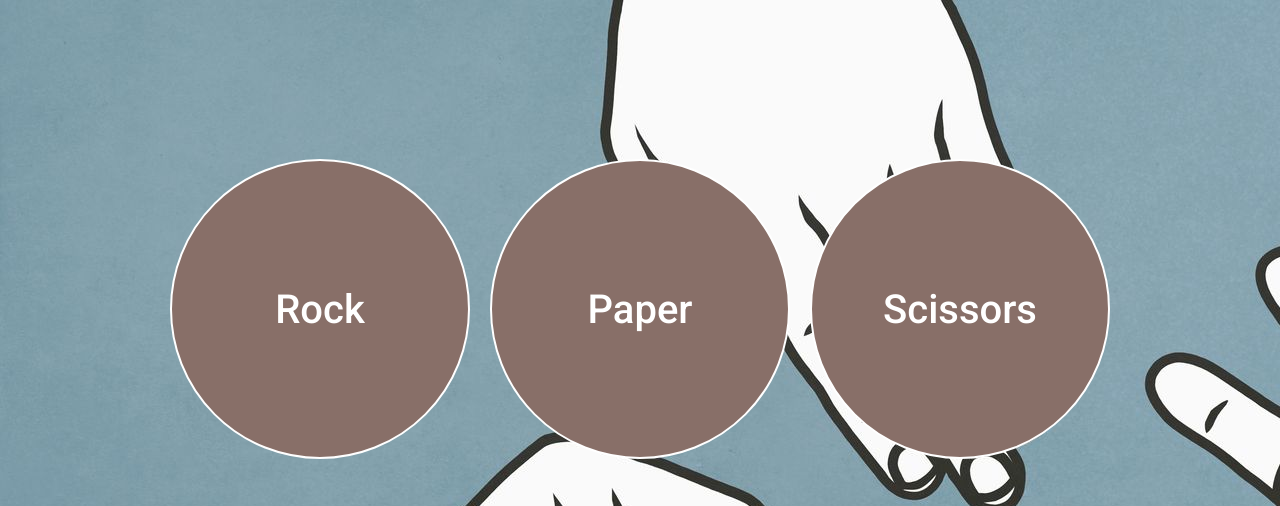
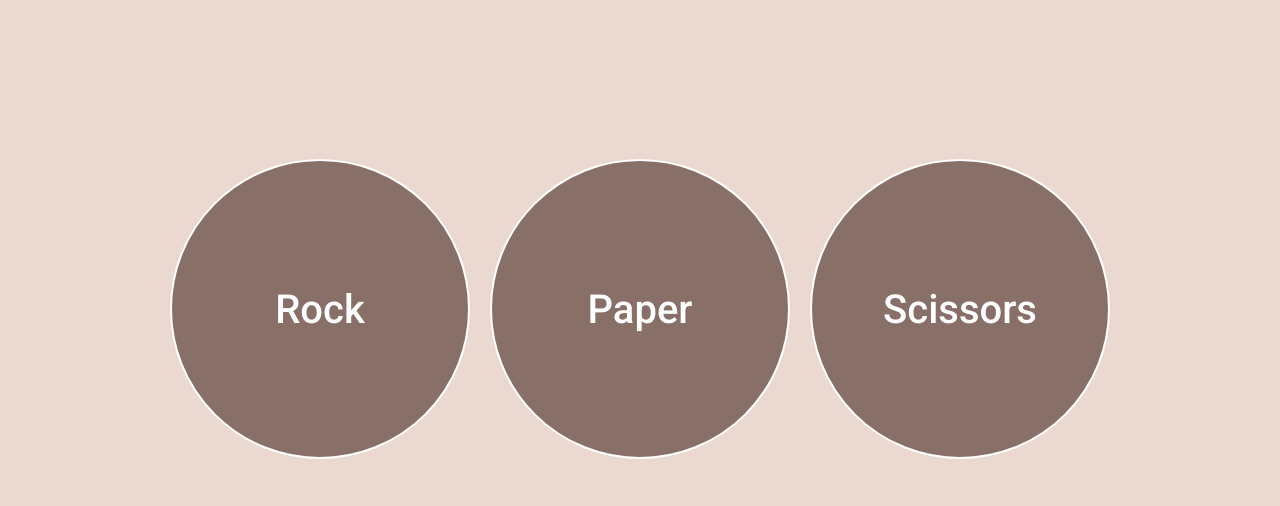
Before and after one commit to anshvijay28/OdinProjectRPS, a plain HTML site: page index.html in a window 1280 px wide. Shown: the top 506 px of the page. Drawn offline with Linux system fonts and the light colour scheme; files whose address does not match are found by name.

Commit message:
updated background to be a solid color rather than an image

```diff
--- a/styles.css
+++ b/styles.css
@@ -7,7 +7,8 @@ body {
     justify-content: center;
     align-items: center;
     height: 100vh;
-    background-image: url(/Users/anshvijay/Desktop/Odin_Project/rockPaperScissors/images/background.jpg);
+    background-color: #ebd8d0;
+    /* background-image: url(/Users/anshvijay/Desktop/Odin_Project/rockPaperScissors/images/background.jpg); */
 }
 .container {
     display: flex;
```
